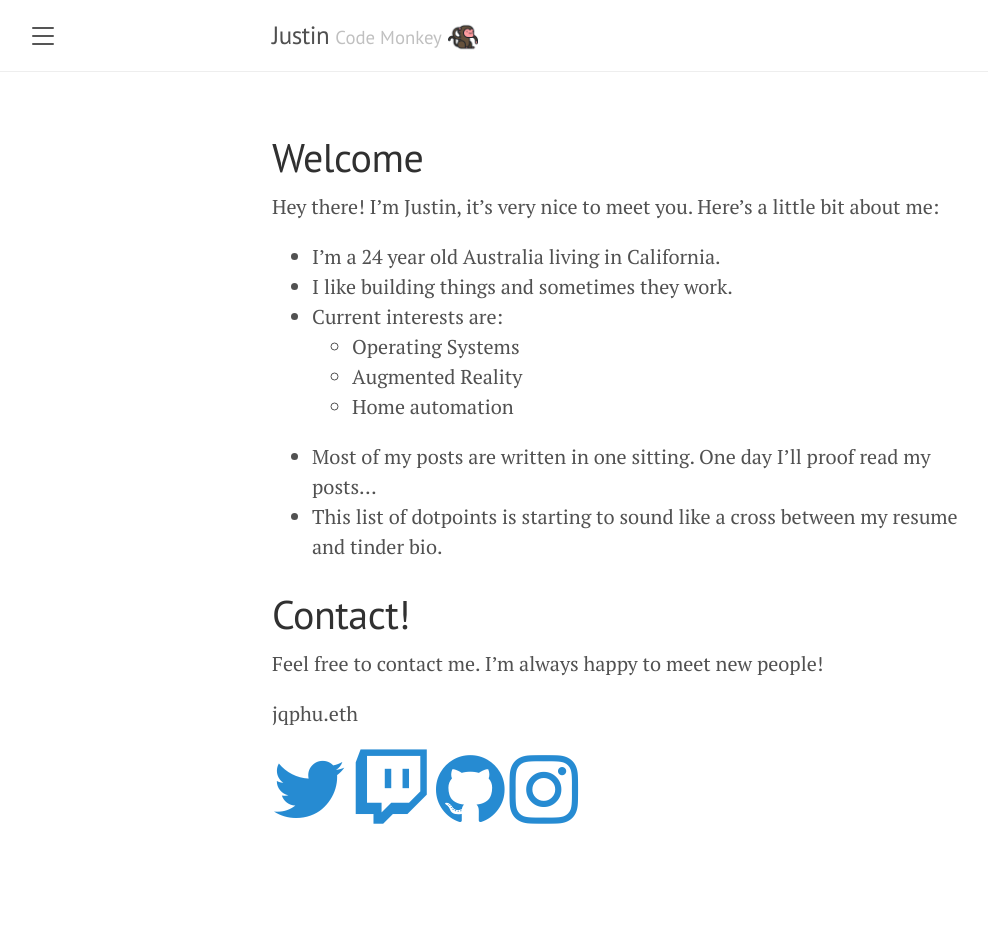
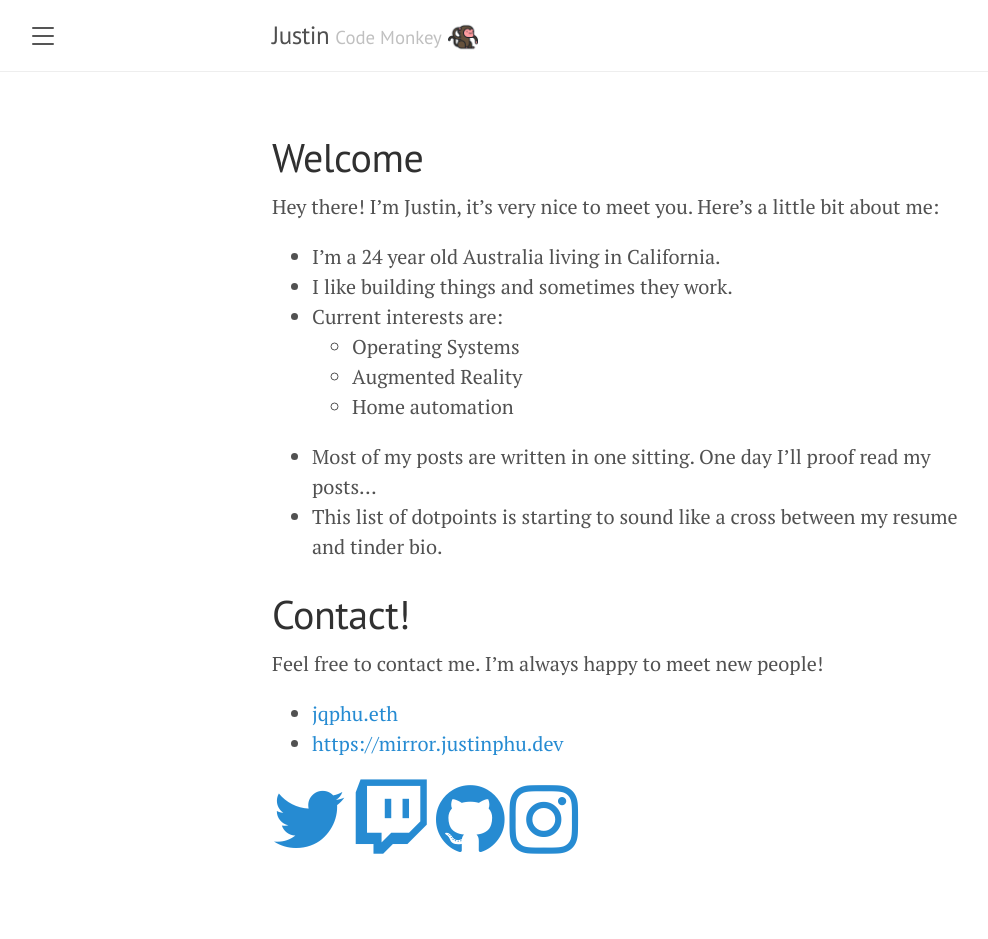
Before and after one commit to jqphu/blog, a Jekyll site: the page built from about.md, in a window 1280 px wide. Shown: the whole page, without its empty margins (8-996 px from the left). Built offline with Jekyll 4.4.1, drawn with Linux system fonts in a browser that asks for light colours; before the commit the page ends 909 px from its top, so only the background shows below that; some of the changed lines change nothing that is shown.

Commit message:
[about] Add magic mirror url

```diff
--- a/about.md
+++ b/about.md
@@ -17,7 +17,8 @@ Hey there! I'm Justin, it's very nice to meet you. Here's a little bit about me:
 
 Feel free to contact me. I'm always happy to meet new people!
 
-jqphu.eth
+* [jqphu.eth](https://app.ens.domains/name/jqphu.eth/)
+* [https://mirror.justinphu.dev](https://mirror.justinphu.dev)
 <link rel="stylesheet" href="https://cdnjs.cloudflare.com/ajax/libs/font-awesome/4.7.0/css/font-awesome.min.css">
 <a href="https://twitter.com/jqphu" class="fa fa-twitter fa-4x"></a>
 <a href="https://www.twitch.tv/jqphu" class="fa fa-twitch fa-4x"></a>
```
